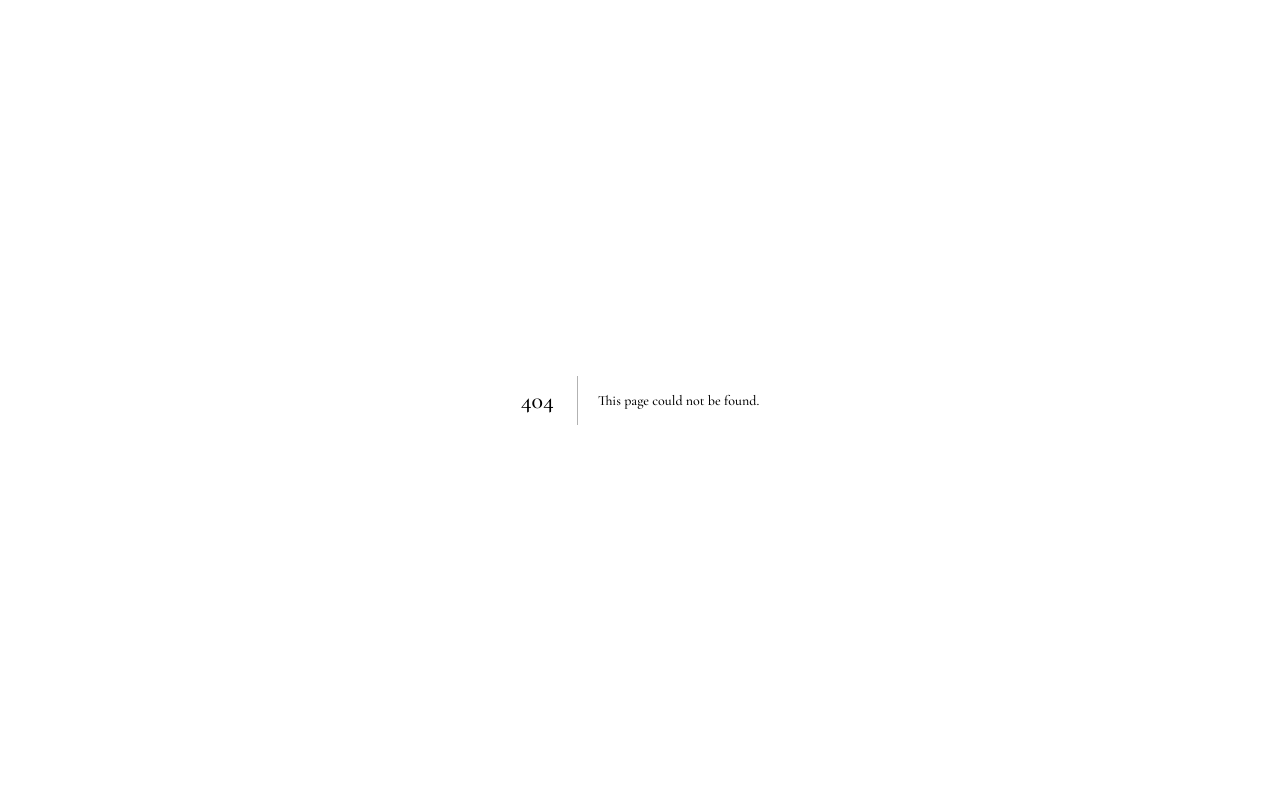
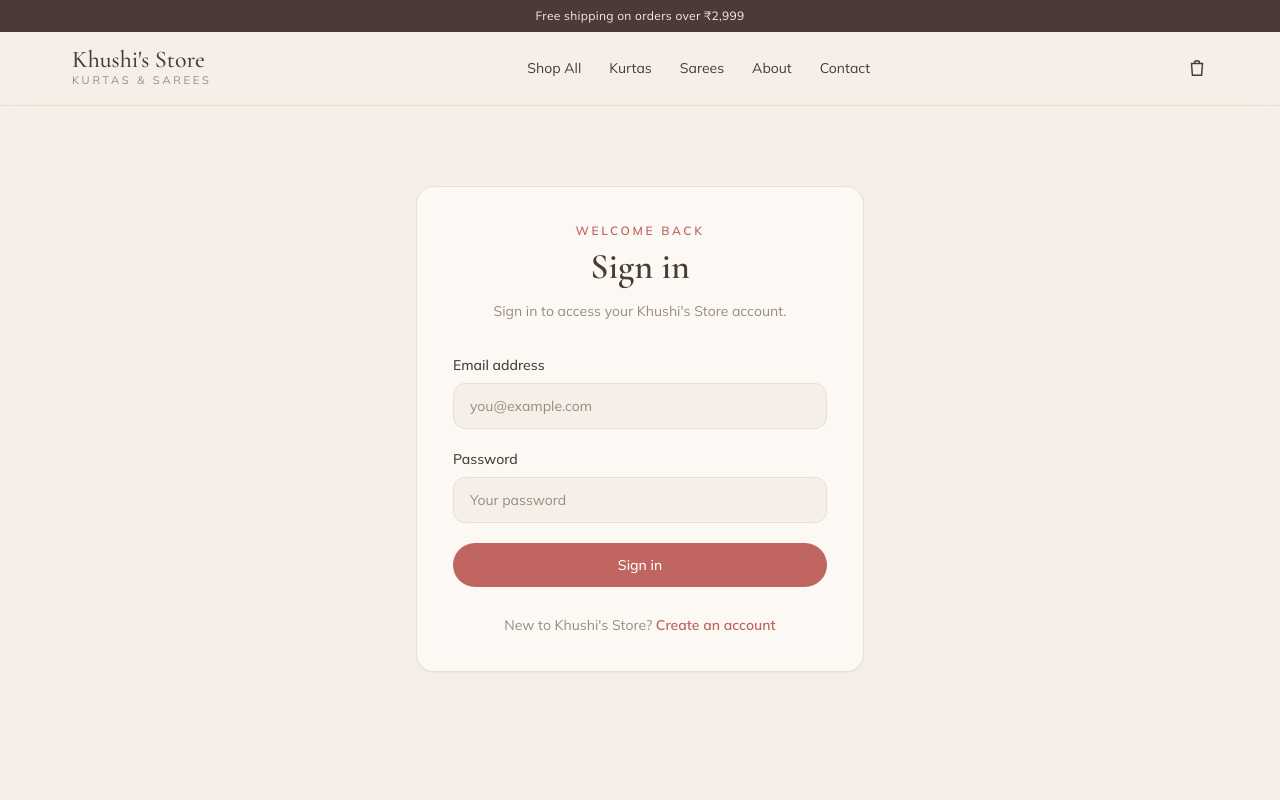
Before and after one commit to TarunMadyal/Kushis-store, a Next.js app: page /login in a window 1280 px wide. Before the commit this address had no page. Shown: the top 800 px of the page. Built offline with nearby package versions, Linux system fonts and the light colour scheme.

Commit message:
Add login page

```diff
--- /dev/null
+++ b/src/app/(shop)/login/page.tsx
@@ -0,0 +1,11 @@
+import type { Metadata } from "next";
+import AuthForm from "@/components/auth/AuthForm";
+
+export const metadata: Metadata = {
+  title: "Sign in",
+  description: "Sign in to your Khushi's Store account.",
+};
+
+export default function LoginPage() {
+  return <AuthForm mode="login" />;
+}
```
